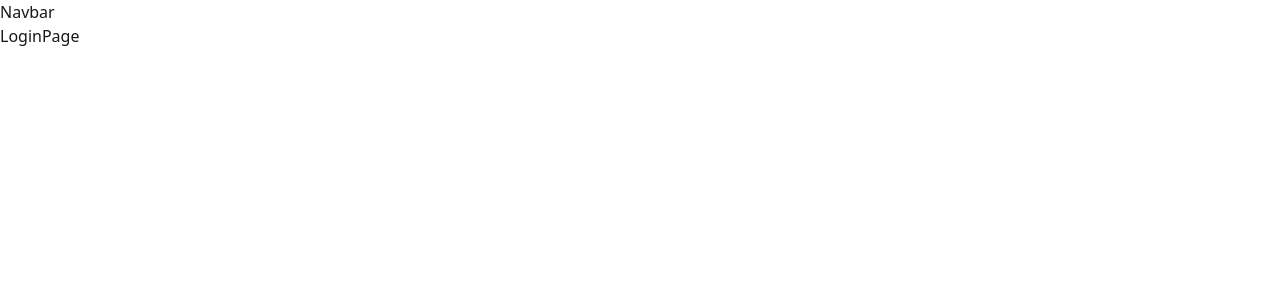
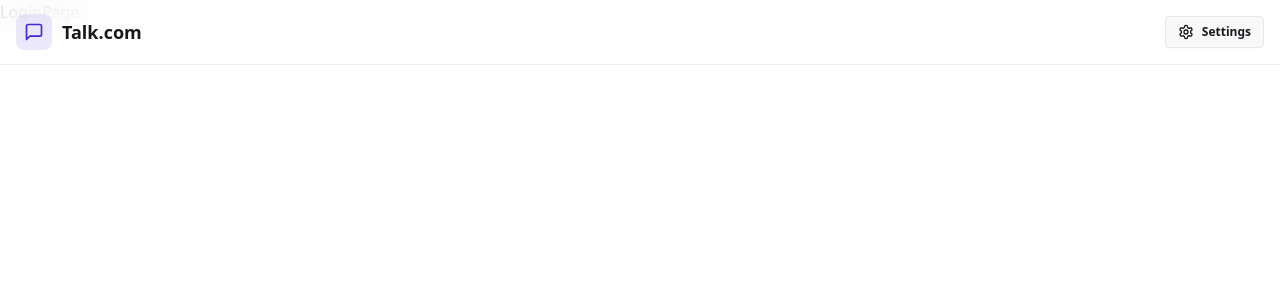
Before and after one commit to anshabali/CHAT-APP, a React (Vite) app in the folder frontend/: page /login in a window 1280 px wide. Shown: the top 300 px of the page. Built offline with nearby package versions, Linux system fonts and the light colour scheme; no server answers.

Commit message:
nav bar created

```diff
--- a/frontend/src/components/Navbar.jsx
+++ b/frontend/src/components/Navbar.jsx
@@ -1,9 +1,51 @@
-import React from 'react'
+import { useAuthStore } from "../store/useAuthStore";
+import { Link } from "react-router-dom";
+import { MessageSquare, Settings, User, LogOut } from "lucide-react";
 
 const Navbar = () => {
+  const { logout, authUser } = useAuthStore();
+
   return (
-    <div>Navbar</div>
-  )
-}
+    <header className=" border-b border-base-300 fixed w-full z-40 backdrop-blur-lg bg-base-100/80">
+      <div className="container mx-auto px-4 h-16">
+        <div className="flex items-center justify-between h-full">
+          <div className="flex items-center gap-8">
+            <Link
+              to="/"
+              className="flex items-center gap-2.5 hover:opacity-80 transition-all"
+            >
+              <div className="size-9 rounded-lg bg-primary/10 flex items-center justify-center">
+                <MessageSquare className="size-5 text-primary" />
+              </div>
+              <h1 className="text-lg font-bold"> Talk.com</h1>
+            </Link>
+          </div>
 
-export default Navbar
+          <div className="flex items-center gap-2">
+            <Link to={"/settings"} className={`btn btn-sm gap-2 transition-colors`}>
+
+            <Settings className="size-4" />
+            <span className="hidden sm:inline">Settings</span>
+            </Link>
+
+            {authUser && (
+              <>
+                <Link to={"/profile"} className={`btn btn-sm gap-2 transition-colors`}>
+                  <User className="size-4" />
+                  <span className="hidden sm:inline">Profile</span>
+                </Link>
+                <button onClick={logout} className={` flex btn btn-sm gap-2 transition-colors`}>
+                  <LogOut className="size-4" />
+                  <span className="hidden sm:inline">Logout</span>
+                </button>
+              </>
+            )}
+
+          </div>
+        </div>
+      </div>
+    </header>
+  );
+};
+
+export default Navbar;
```
